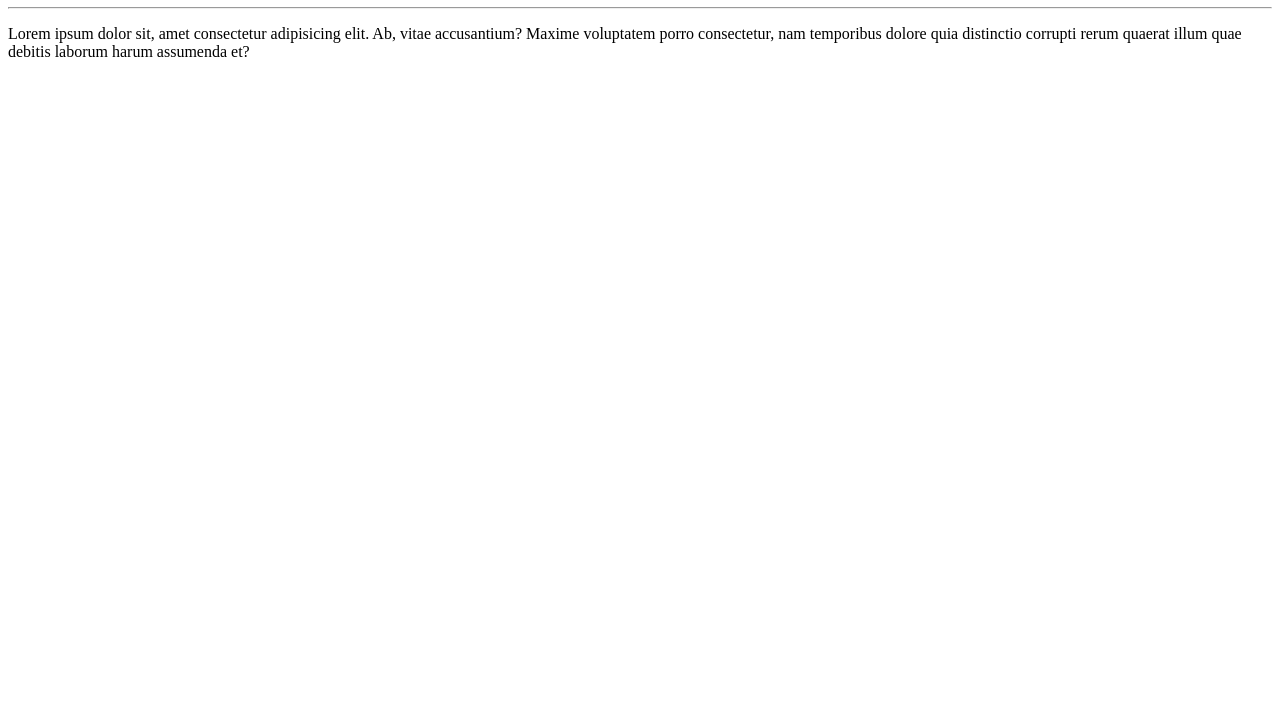
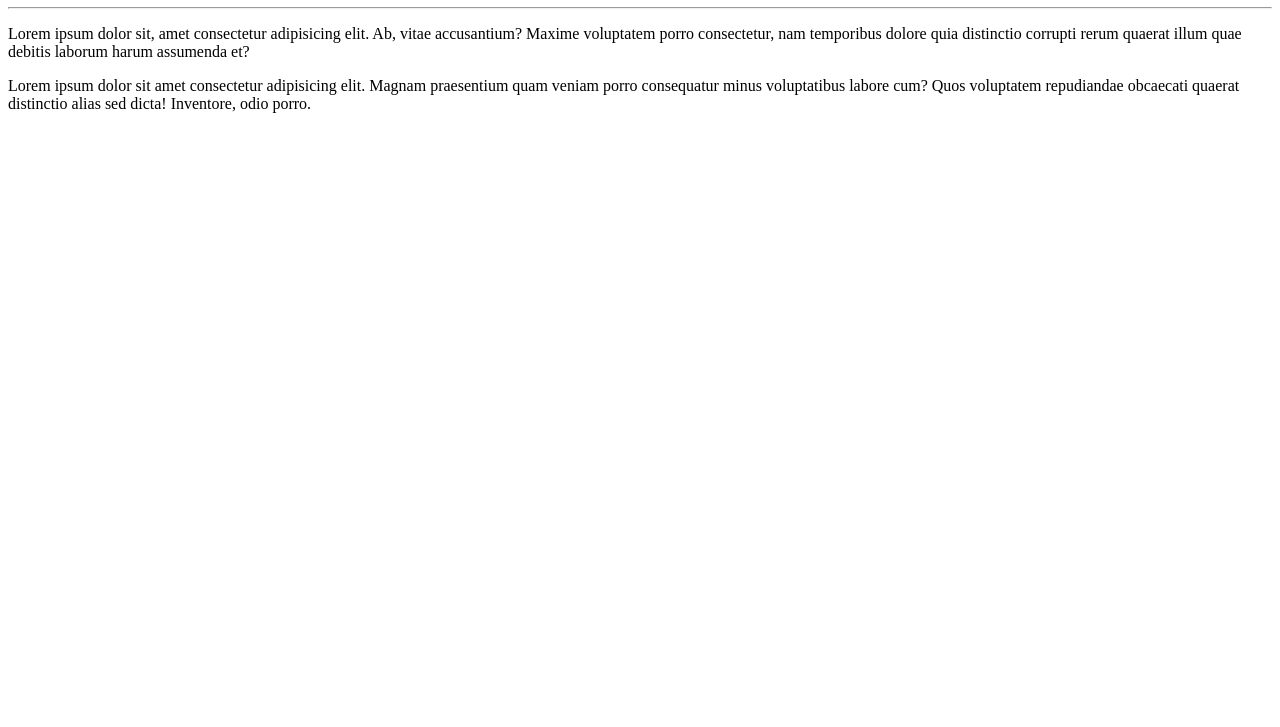
Before and after one commit to john8411/Hello-world, a plain HTML site: page site_exemplo/index.html in a window 1280 px wide. Shown: the part 73-800 px from the top of the page. Drawn offline with Linux system fonts and the light colour scheme.

Commit message:
Adicionei um parágrafo

```diff
--- a/site_exemplo/index.html
+++ b/site_exemplo/index.html
@@ -9,5 +9,6 @@
     <h1>Olá, Mundo!</h1>
     <hr>
     <p>Lorem ipsum dolor sit, amet consectetur adipisicing elit. Ab, vitae accusantium? Maxime voluptatem porro consectetur, nam temporibus dolore quia distinctio corrupti rerum quaerat illum quae debitis laborum harum assumenda et?</p>
+    <p>Lorem ipsum dolor sit amet consectetur adipisicing elit. Magnam praesentium quam veniam porro consequatur minus voluptatibus labore cum? Quos voluptatem repudiandae obcaecati quaerat distinctio alias sed dicta! Inventore, odio porro.</p>
 </body>
 </html>
```
